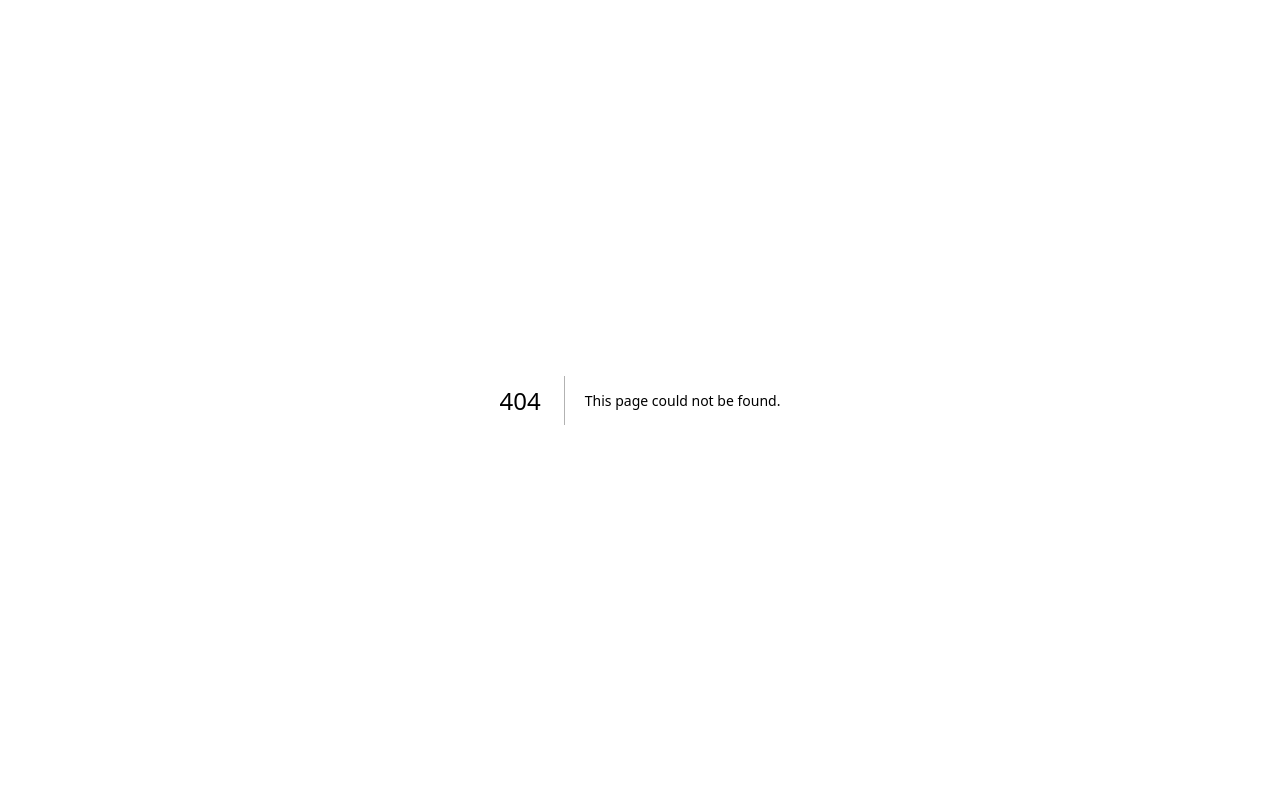
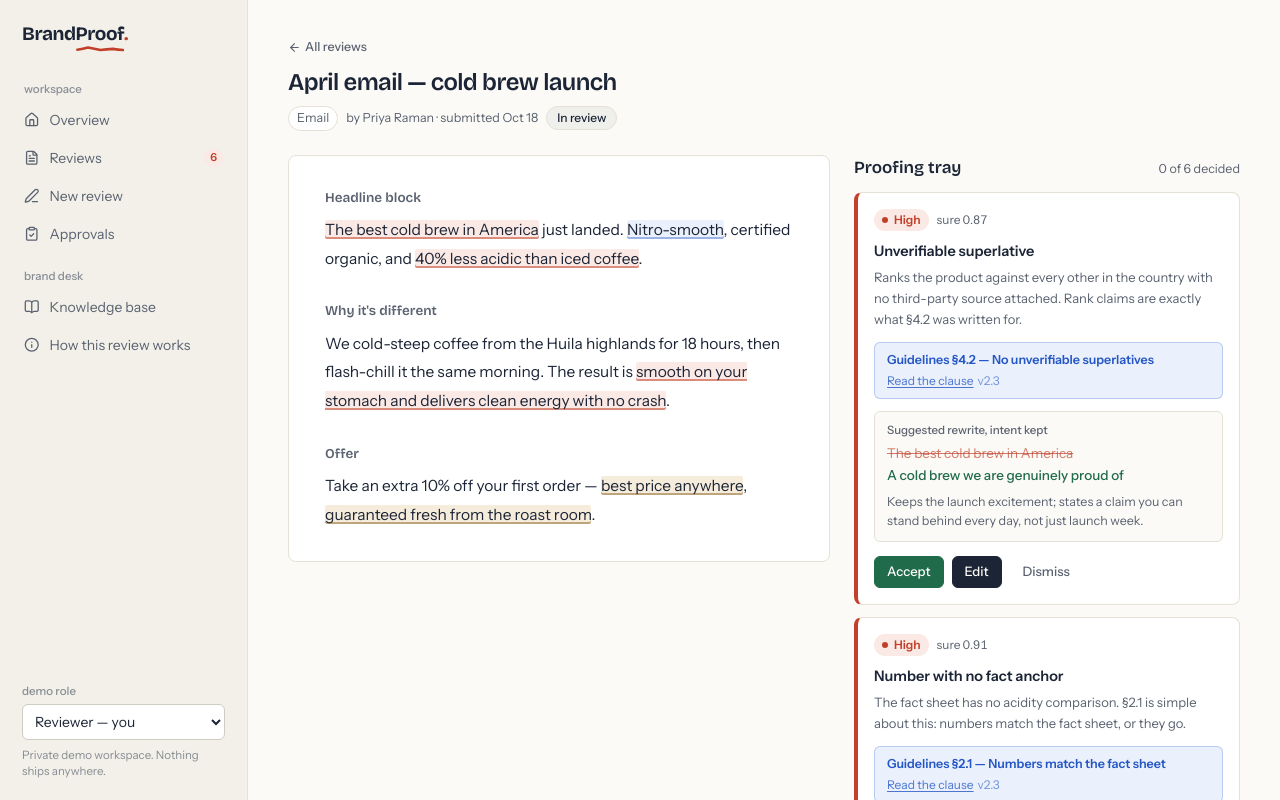
Before and after one commit to Himanshusolanki24/Brand, a Next.js app: page /app/reviews/rv1 in a window 1280 px wide. Before the commit this address had no page. Shown: the top 800 px of the page. Built offline with nearby package versions, Linux system fonts and the light colour scheme.

Commit message:
Add review detail view

```diff
--- /dev/null
+++ b/src/app/app/reviews/[id]/page.tsx
@@ -0,0 +1,271 @@
+"use client";
+
+import { useEffect, useMemo, useRef, useState } from "react";
+import Link from "next/link";
+import { useParams } from "next/navigation";
+import clsx from "clsx";
+import { ArrowLeft, BadgeCheck } from "lucide-react";
+import { bySeverity, fmtDate, unresolved, useDemo } from "@/lib/store";
+import { analyzeDraft } from "@/lib/analyze";
+import { StatusPill, Stamp } from "@/components/ui/pills";
+import { Button } from "@/components/ui/button";
+import { IssueCard } from "@/components/app/issue-card";
+import type { Issue } from "@/lib/types";
+
+/* Renders a section body with highlighted quotes; overlapping quotes skip
+   inward ones so the marks never nest. */
+function ProseSection({
+  heading,
+  body,
+  issues,
+  focus,
+}: {
+  heading: string;
+  body: string;
+  issues: Issue[];
+  focus: (id: string) => void;
+}) {
+  const ranges = useMemo(() => {
+    type Range = { start: number; end: number; issue: Issue };
+    const found: Range[] = [];
+    for (const issue of issues) {
+      const idx = body.indexOf(issue.quote);
+      if (idx >= 0) found.push({ start: idx, end: idx + issue.quote.length, issue });
+    }
+    found.sort((a, b) => a.start - b.start);
+    return found;
+  }, [body, issues]);
+
+  const out: React.ReactNode[] = [];
+  let cursor = 0;
+  let key = 0;
+  for (const r of ranges) {
+    if (r.start < cursor) continue;
+    if (r.start > cursor) out.push(<span key={key++}>{body.slice(cursor, r.start)}</span>);
+    out.push(
+      <mark
+        key={`${r.issue.id}-${key++}`}
+        className="proof"
+        data-sev={r.issue.severity}
+        data-status={r.issue.status}
+        title={`${r.issue.severity} flag — click to open the issue card`}
+        onClick={() => focus(r.issue.id)}
+      >
+        {r.issue.quote}
+      </mark>,
+    );
+    cursor = r.end;
+  }
+  if (cursor < body.length) out.push(<span key={key++}>{body.slice(cursor)}</span>);
+
+  return (
+    <section>
+      <h3 className="font-display text-[13.5px] font-semibold text-ink-soft">{heading}</h3>
+      <p className="mt-2 text-[15.5px] leading-[1.85]">{out}</p>
+    </section>
+  );
+}
+
+const STEPS = [
+  "Extracting text from the piece",
+  "Anchoring each sentence to the knowledge base",
+  "Checking claims against house rules",
+  "Drafting intent-preserving rewrites",
+];
+
+function AnalyzingPanel() {
+  const [step, setStep] = useState(0);
+
+  useEffect(() => {
+    const iv = setInterval(() => {
+      setStep((s) => {
+        if (s >= STEPS.length - 1) {
+          clearInterval(iv);
+          return s;
+        }
+        return s + 1;
+      });
+    }, 750);
+    return () => clearInterval(iv);
+  }, []);
+
+  return (
+    <div className="mt-6 rounded-lg border border-pencil/30 bg-pencil-wash px-5 py-4">
+      <p className="font-medium">Analyzing this piece…</p>
+      <ol className="mt-2 space-y-1">
+        {STEPS.map((s, i) => (
+          <li
+            key={s}
+            className={clsx(
+              "text-[13px]",
+              i < step ? "text-ink-soft" : i === step ? "text-ink" : "opacity-40",
+            )}
+          >
+            {i < step ? "✓ " : ""}
+            {s}
+          </li>
+        ))}
+      </ol>
+      <p className="pt-2 font-hand text-[15px] text-pencil">
+        demo note: the trained model runs this pass in the real product; the demo walks the same four steps
+      </p>
+    </div>
+  );
+}
+
+export default function ReviewDetailPage() {
+  const { id } = useParams<{ id: string }>();
+  const { state, dispatch } = useDemo();
+  const [focusId, setFocusId] = useState<string | null>(null);
+  const analyzed = useRef(false);
+
+  const review = state.reviews.find((r) => r.id === id);
+
+  useEffect(() => {
+    if (!review || review.status !== "analyzing" || analyzed.current) return;
+    analyzed.current = true;
+    const issues = analyzeDraft(review.sections.map((s) => s.body).join("\n\n"));
+    const t = setTimeout(() => {
+      dispatch({ type: "analysisDone", reviewId: review.id, issues });
+    }, 3400);
+    return () => clearTimeout(t);
+  }, [review, dispatch]);
+
+  const focus = (issueId: string) => {
+    setFocusId(issueId);
+    document
+      .getElementById(`card-${issueId}`)
+      ?.scrollIntoView({ behavior: "smooth", block: "center" });
+  };
+
+  if (!review) {
+    return (
+      <div className="mt-16 text-center">
+        <p className="font-display text-xl font-semibold">Not on the desk.</p>
+        <p className="mt-1 text-sm text-ink-soft">This review was never submitted to the workspace.</p>
+        <Link href="/app/reviews" className="mt-4 inline-block text-sm font-medium text-cite hover:underline">
+          Back to reviews
+        </Link>
+      </div>
+    );
+  }
+
+  const open = unresolved(review);
+  const tray = bySeverity(review.issues);
+  const allDecided = open.length === 0;
+  const canSend =
+    (review.status === "in_review" || review.status === "changes_requested") &&
+    review.issues.length > 0;
+
+  return (
+    <div>
+      <header className="flex flex-wrap items-start justify-between gap-4">
+        <div className="min-w-0">
+          <Link
+            href="/app/reviews"
+            className="inline-flex items-center gap-1 text-[12.5px] font-medium text-ink-soft hover:text-ink"
+          >
+            <ArrowLeft size={13} aria-hidden /> All reviews
+          </Link>
+          <h1 className="mt-1 font-display text-[24px] font-semibold tracking-tight">
+            {review.title}
+          </h1>
+          <div className="mt-1.5 flex flex-wrap items-center gap-2 text-[12.5px] text-ink-soft">
+            <span className="rounded-full border border-line bg-sheet px-2 py-0.5">{review.channel}</span>
+            <span>
+              by {review.author} · submitted {fmtDate(review.submittedAt)}
+            </span>
+            <StatusPill status={review.status} />
+          </div>
+        </div>
+        {review.status === "approved" ? <Stamp label="Approved" /> : null}
+      </header>
+
+      {review.status === "changes_requested" && review.approverNote ? (
+        <aside className="mt-6 rounded-lg border border-redpen/30 bg-redpen-wash px-5 py-4">
+          <p className="font-display text-[15px] font-semibold text-redpen">
+            {review.returnedBy} sent this back
+          </p>
+          <p className="mt-1 text-[13.5px] leading-relaxed text-ink">{review.approverNote}</p>
+        </aside>
+      ) : null}
+
+      {review.status === "ready_for_approval" ? (
+        <aside className="mt-6 flex flex-wrap items-center gap-3 rounded-lg border border-cite/30 bg-cite-wash px-5 py-4">
+          <BadgeCheck size={17} className="text-cite" aria-hidden />
+          <p className="text-[13.5px]">
+            Every flag is decided. This piece is waiting on{" "}
+            <span className="font-medium">Maya Okafor&apos;s</span> signature — see{" "}
+            <Link href="/app/approvals" className="font-medium text-cite hover:underline">
+              Approvals
+            </Link>
+            .
+          </p>
+        </aside>
+      ) : null}
+
+      {review.status === "analyzing" ? <AnalyzingPanel /> : null}
+
+      <div className="mt-6 grid items-start gap-6 lg:grid-cols-[minmax(0,1fr)_386px]">
+        {/* The document on the desk */}
+        <article className="rounded-lg border border-line bg-sheet px-7 py-8 md:px-9">
+          <div className="space-y-7">
+            {review.sections.map((s) => (
+              <ProseSection
+                key={s.id}
+                heading={s.heading}
+                body={s.body}
+                issues={review.issues.filter((i) => i.sectionId === s.id)}
+                focus={focus}
+              />
+            ))}
+          </div>
+        </article>
+
+        {/* The proofing tray */}
+        <aside className="space-y-3">
+          <div className="flex items-baseline justify-between">
+            <h2 className="font-display text-[17px] font-semibold">Proofing tray</h2>
+            <p className="text-[12.5px] text-ink-soft">
+              {review.issues.length - open.length} of {review.issues.length} decided
+            </p>
+          </div>
+
+          {canSend && allDecided ? (
+            <Button
+              variant="approve"
+              className="w-full"
+              onClick={() => dispatch({ type: "ready", reviewId: review.id })}
+            >
+              Send for approval
+            </Button>
+          ) : null}
+
+          {tray.length === 0 && review.status === "analyzing" ? (
+            <p className="rounded-lg border border-line bg-sheet p-4 text-[13px] text-ink-soft">
+              The tray fills in as the analysis finishes.
+            </p>
+          ) : null}
+
+          {tray.length === 0 && review.status !== "analyzing" ? (
+            <p className="rounded-lg border border-line bg-sheet p-4 text-[13px] text-ink-soft">
+              Nothing was flagged. A human still signs off — that part never goes away.
+            </p>
+          ) : null}
+
+          {tray.length > 0 ? (
+            <ul className="space-y-3">
+              {tray.map((i) => (
+                <IssueCard key={i.id} issue={i} reviewId={review.id} focusId={focusId} />
+              ))}
+            </ul>
+          ) : null}
+
+          <p className="pt-1 text-[11.5px] leading-snug text-ink-soft/80">
+            Three verdicts only — accept, rewrite it yourself, or send the flag back with a reason.
+          </p>
+        </aside>
+      </div>
+    </div>
+  );
+}
```
